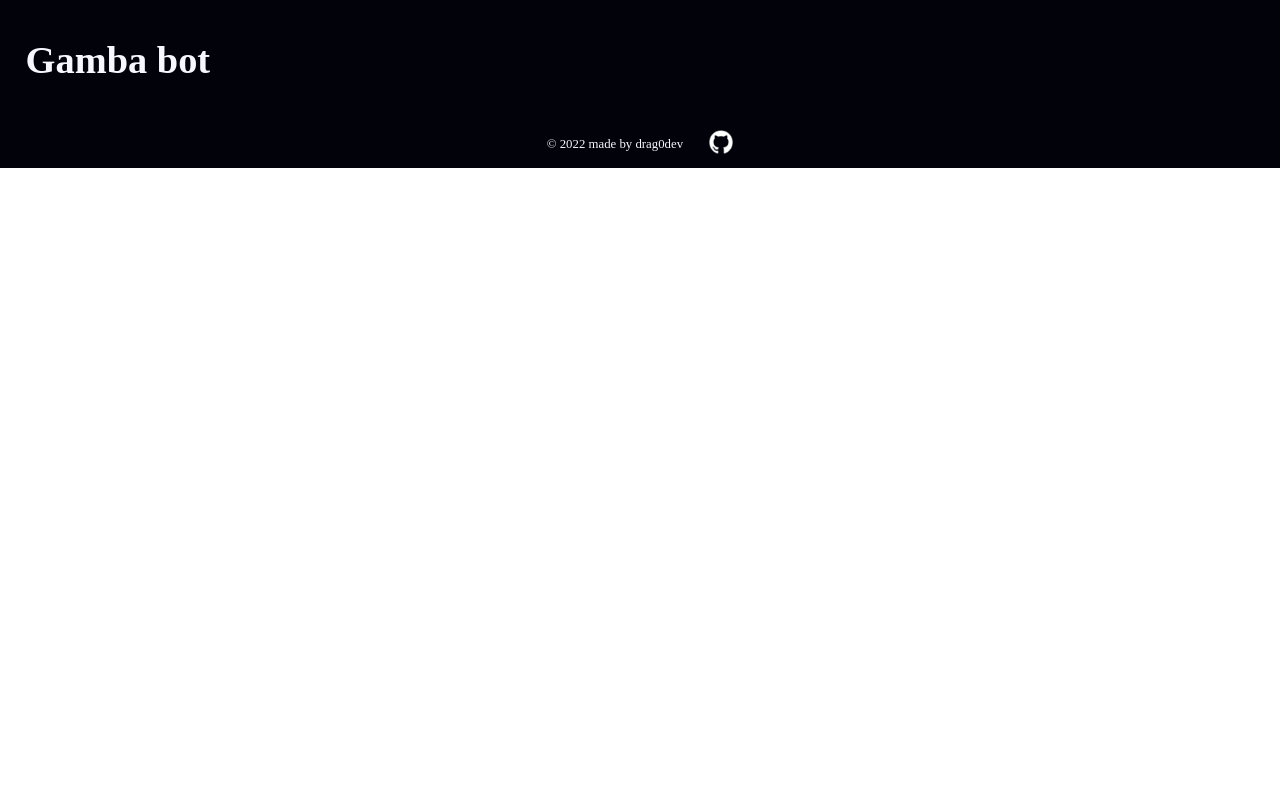
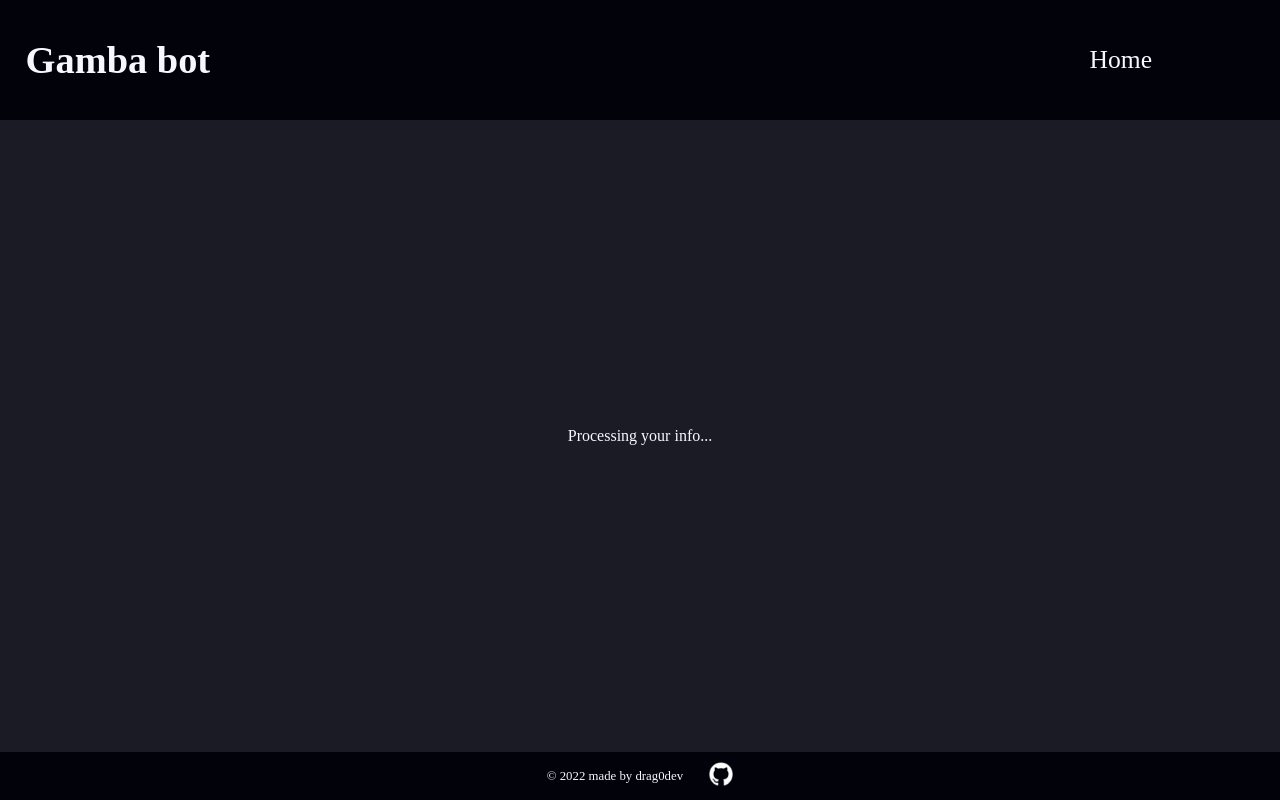
Before and after one commit to drag0dev/gamba-bot, a React (Create React App) app in the folder register-page/: page /redirect in a window 1280 px wide. Built offline with nearby package versions, Linux system fonts and the light colour scheme; no server answers; a web font is replaced by a local one.

Commit message:
fetching discord id

```diff
--- a/register-page/src/App.css
+++ b/register-page/src/App.css
@@ -27,9 +27,9 @@ html {
   text-align: center;
   background-color: #02020B;
   min-height: 15vh;
-  -webkit-box-pack: left;
-      -ms-flex-pack: left;
-          justify-content: left;
+  -webkit-box-pack: justify;
+      -ms-flex-pack: justify;
+          justify-content: space-between;
   font-size: 1.7vw;
 }
 
@@ -37,6 +37,13 @@ html {
   margin-left: 2vw;
   color: #F7F7FF;
   font-size: 3vw;
+}
+
+.header .home-click {
+  margin-right: 10vw;
+  color: #F7F7FF;
+  font-size: 2vw;
+  cursor: pointer;
 }
 
 .body {
@@ -53,7 +60,7 @@ html {
   -ms-flex-pack: distribute;
       justify-content: space-around;
   background-color: #1A1B25;
-  min-height: 50vh;
+  min-height: 54vh;
   font-size: 1.7vw;
 }
 
@@ -129,6 +136,9 @@ html {
 .body .login .clickme {
   width: 100%;
   cursor: pointer;
+}
+
+.body .login .clickme a {
   color: #D36135;
 }
 
@@ -179,4 +189,19 @@ html {
   -webkit-filter: invert(1);
           filter: invert(1);
 }
+
+.redirect {
+  display: -webkit-box;
+  display: -ms-flexbox;
+  display: flex;
+  -webkit-box-align: center;
+      -ms-flex-align: center;
+          align-items: center;
+  -webkit-box-pack: center;
+      -ms-flex-pack: center;
+          justify-content: center;
+  text-align: center;
+  min-height: 79vh;
+  background-color: #1A1B25;
+}
 /*# sourceMappingURL=App.css.map */
--- a/register-page/src/App.scss
+++ b/register-page/src/App.scss
@@ -30,7 +30,7 @@ html{
     @include displayFlex();
     background-color: $color_four;
     min-height: 15vh;
-    justify-content: left;
+    justify-content: space-between;
     font-size: 1.7vw;
 
     h1{
@@ -39,13 +39,20 @@ html{
         font-size: 3vw;
     }
 
+    .home-click{
+        margin-right: 10vw;
+        color: $color_three;
+        font-size: 2vw;
+        cursor: pointer;
+    }
+
 }
 
 .body{
     @include displayFlex();
     justify-content: space-around;
     background-color: $color_two;
-    min-height: 50vh;
+    min-height: 54vh;
     font-size: 1.7vw;
 
     .info{
@@ -84,7 +91,9 @@ html{
         .clickme{
             width: 100%;
             cursor: pointer;
-            color: $color_one;
+            a{
+                color: $color_one;
+            }
         }
     }
 
@@ -117,3 +126,9 @@ html{
         filter: invert(1);
     }
 }
+
+.redirect{
+    @include displayFlex();
+    min-height: 79vh;
+    background-color: $color_two;
+}
--- a/register-page/src/App.tsx
+++ b/register-page/src/App.tsx
@@ -1,12 +1,13 @@
 import './App.css';
 
 import React from 'react';
-import { Route, Routes } from 'react-router-dom';
+import { Route, Routes, Navigate } from 'react-router-dom';
 
 import Header from './components/Header';
 import Body from './components/Body';
 import Description from './components/Desciprion';
 import Footer from './components/Footer';
+import Redirect from './components/Redirect';
 
 function App() {
   return (
@@ -17,6 +18,8 @@ function App() {
       <Routes>
 
         <Route path='/' element={<><Description /> <Body /></>} />
+        <Route path='/redirect' element={<Redirect />} />
+        <Route path='*' element={<Navigate to='/'/>}/>
 
       </Routes>
 
--- a/register-page/src/components/Header.tsx
+++ b/register-page/src/components/Header.tsx
@@ -1,13 +1,24 @@
 import React from 'react';
-
+import { useNavigate, useLocation } from 'react-router-dom';
 
 const Header = () => {
+    const navigate = useNavigate();
+    const location = useLocation();
 
     return(
         <div className='header'>
                 <h1>
                     Gamba bot
                 </h1>
+
+
+            {location.pathname.includes('/redirect') &&
+
+                <p onClick={() => {navigate('/')}} className='home-click'>
+                    Home
+                </p>
+            }
+
         </div>
     );
 }
--- a/register-page/src/components/LogIn.tsx
+++ b/register-page/src/components/LogIn.tsx
@@ -14,7 +14,9 @@ const LogIn = () => {
             <br />
 
             <p className='clickme' onClick={onClickSubscribe}>
-                Click me
+                <a rel='noopener noreferrer' href='https://discord.com/api/oauth2/authorize?response_type=token&client_id=942833925431119873&scope=identify'>
+                    Click me
+                </a>
             </p>
 
         </div>
--- /dev/null
+++ b/register-page/src/components/Redirect.tsx
@@ -0,0 +1,52 @@
+import React, { useState, useEffect } from 'react';
+import { useLocation } from 'react-router-dom';
+
+interface userInfo {
+    id: string,
+    username: string,
+    discriminator: string,
+    avatar: string
+}
+
+const Redirect = () =>{
+    const location = useLocation();
+
+    const getUserInfo = async (data: string[]) => {
+        let res = await fetch('https://discord.com/api/v8/users/@me', {
+            headers: {
+                'Authorization': `${data[0]} ${data[1]}`,
+            }
+
+        })
+
+        let userData: userInfo = await res.json()
+        console.log(userData.id);
+    }
+
+    useEffect(()=>{
+        let parsedParams: string[] = []; // token_type, access_token, expires_in, scope
+
+        if (location){
+            let urlParams = location.hash
+            let params = urlParams.replaceAll('?', '').split('&')
+
+            params.forEach((param, index)=>{
+                let temp = param.split('=')
+                parsedParams[index] = temp[1]
+            });
+            getUserInfo(parsedParams);
+        }
+    }, [location]);
+
+    return(
+        <div className='redirect'>
+
+            <p>
+                Processing your info...
+            </p>
+
+        </div>
+    );
+}
+
+export default Redirect;
```
